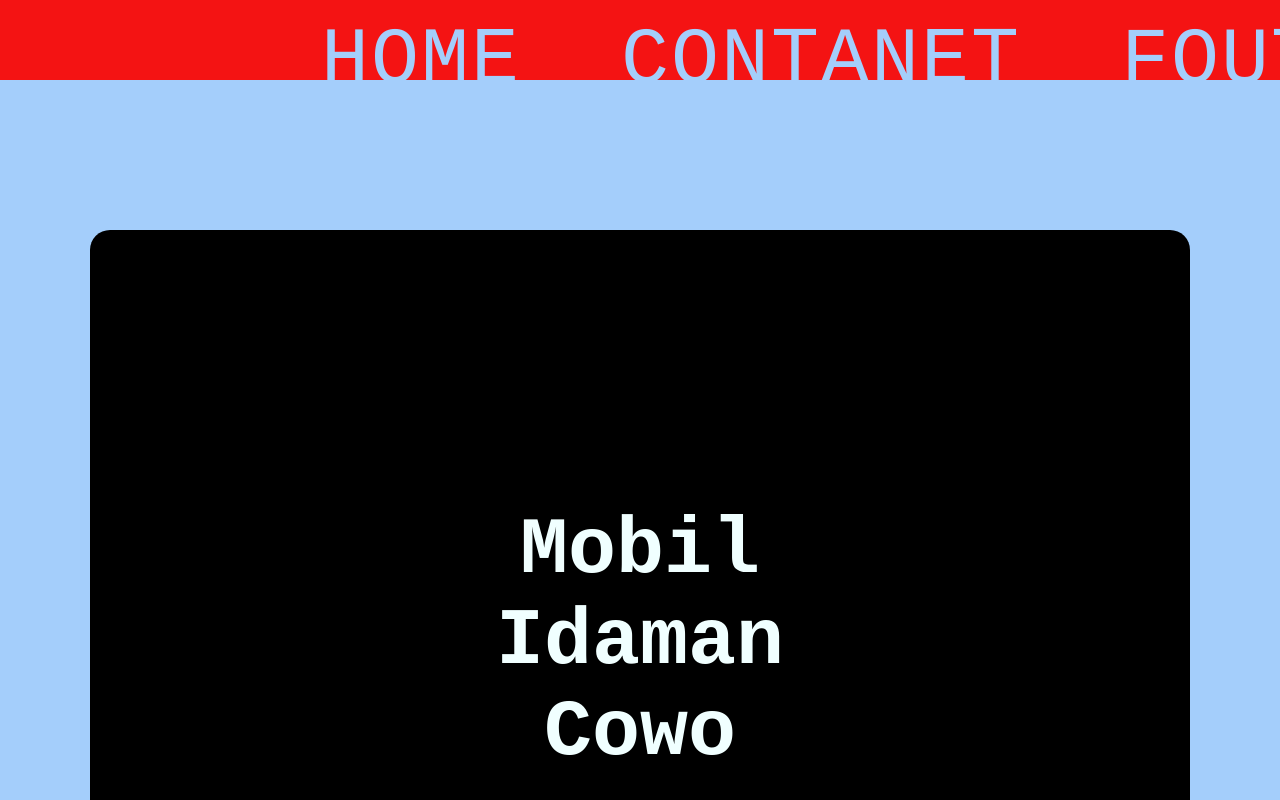
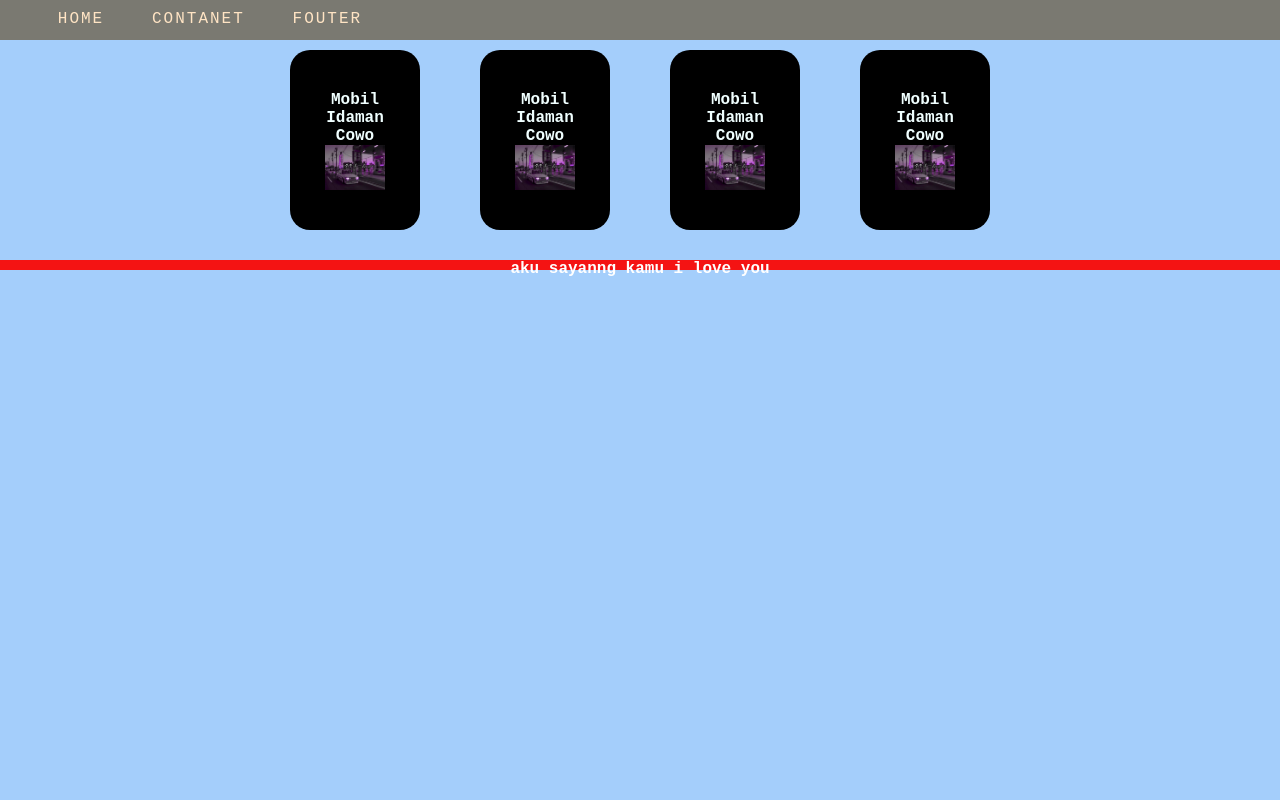
Before and after one commit to Neko006/fik.github.io, a plain HTML site: page index.html in a window 1280 px wide. Shown: the top 800 px of the page. Drawn offline with Linux system fonts and the light colour scheme.

Commit message:
mdnggubah  size pada website

```diff
--- a/index.html
+++ b/index.html
@@ -28,35 +28,7 @@
             <img src="jdm.jpg" alt="jdm">
         </div>
 
-        <div class="cart">
-            <h2>Mobil Idaman Cowo</h2>
-            <img src="jdm.jpg" alt="jdm">
-        </div>
 
-        <div class="cart">
-            <h2>Mobil Idaman Cowo</h2>
-            <img src="jdm.jpg" alt="jdm">
-        </div>
-        <div class="cart">
-            <h2>Mobil Idaman Cowo</h2>
-            <img src="jdm.jpg" alt="jdm">
-        </div>
-        <div class="cart">
-            <h2>Mobil Idaman Cowo</h2>
-            <img src="jdm.jpg" alt="jdm">
-        </div>
-        <div class="cart">
-            <h2>Mobil Idaman Cowo</h2>
-            <img src="jdm.jpg" alt="jdm">
-        </div>
-        <div class="cart">
-            <h2>Mobil Idaman Cowo</h2>
-            <img src="jdm.jpg" alt="jdm">
-        </div>
-        <div class="cart">
-            <h2>Mobil Idaman Cowo</h2>
-            <img src="jdm.jpg" alt="jdm">
-        </div>
         <div class="cart">
             <h2>Mobil Idaman Cowo</h2>
             <img src="jdm.jpg" alt="jdm">
--- a/style.css
+++ b/style.css
@@ -11,48 +11,28 @@ body {
 
 /* nabar  */
 nav {
-    padding: 5px;
-    background-color: rgb(244, 19, 19);
-    height: 70px;
+    background-color: rgb(122, 121, 113);
+    padding: 10px;
+    height: 20px;
+    position: fixed;
+    top: 0%;
     width: 100%;
-    position: fixed;
-    top: 0;
-    overflow: hidden;
-    bottom: auto;
 }
 
-.bren {
-    background-color: #fff;
-    width: 100px;
-    height: 100px;
+
+ul {
+    display: flex;
+    width: 400px;
+    height: 300px;
+    list-style: none;
+    justify-content: space-evenly;
 }
 
-ul {
-    margin: 10px;
-    display: flex;
-    justify-content: space-around;
-    align-items: center;
-    width: 50%;
-    list-style: none;
-    padding-left: 20%;
-}
-
-ul li a {
-    font-size: 5em;
-    color: #a4cefb;
+a {
     text-decoration: none;
-    margin: 10px 20px;
-    font-weight: 500;
-    padding: 20px 30px;
+    color: bisque;
+    font-size: medium;
     letter-spacing: 2px;
-}
-
-a:hover {
-    background-color: #fff;
-    color: black;
-    border-radius: 4px;
-    padding: 5px;
-
 }
 
 /* akhir nabar*/
@@ -62,22 +42,19 @@ a:hover {
 /* content  */
 
 .flex-container {
-    /* position: fixed; */
-    margin-top: 200px;
-    /* padding: 20px; */
+    margin-top: 20px;
     display: flex;
-    flex-wrap: wrap;
-    width: 100%;
+    flex-direction: row;
     justify-content: center;
     align-items: center;
 }
 
 .cart {
-    width: 300px;
-    height: 400px;
+    width: 50px;
+    height: 100px;
     background-color: black;
     margin: 30px;
-    padding: 400px;
+    padding: 40px;
     border-radius: 20px;
     display: flex;
     justify-content: center;
@@ -86,17 +63,15 @@ a:hover {
 }
 
 h2 {
-    font-weight: 99999;
-    font-size: 5em;
+    font-weight: ;
+    font-size: 1em;
     color: azure;
-    padding: 10px;
     text-align: center;
 }
 
 img {
-    width: 600px;
-    height: 450px;
-    padding: 20px 50px;
+    width: 60px;
+    height: 45px;
 }
 
 /* akhir content  */
@@ -117,8 +92,8 @@ img {
 
 /* fouter   */
 h4 {
-    height: 100px;
-    font-size: 6em;
+    height: 10px;
+    font-size: 1em;
     text-align: center;
     background-color: rgb(244, 19, 19) ;
     top: 10px;
```
